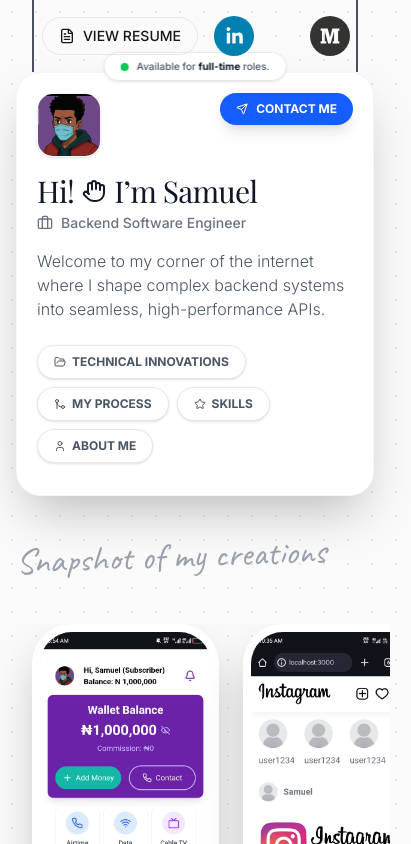
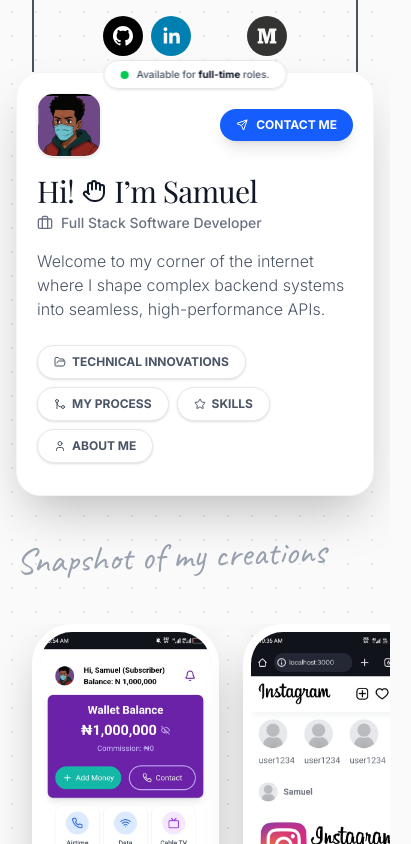
Before and after one commit to samueltuoyo15/Portfolio, a Next.js app: page / in a window 390 px wide. Shown: the top 844 px of the page, 411 px wide, since content can reach past the window. Built offline with nearby package versions, Linux system fonts and the light colour scheme; a web font is replaced by a local one.

Commit message:
feat(profile): update role to full stack developer and add GitHub link

```diff
--- a/app/layout.tsx
+++ b/app/layout.tsx
@@ -18,9 +18,9 @@ const caveat = Caveat({
 });
 
 export const metadata: Metadata = {
-  title: "Samuel Tuoyo | Senior Backend Engineer",
+  title: "Samuel Tuoyo | Full Stack Software Developer",
   description:
-    "Senior Backend Software Engineer specializing in high-concurrency API architecture, NestJS, and secure multi-tenant systems. View my portfolio and projects.",
+    "Full Stack Software Developer specializing in high-concurrency API architecture, NestJS, and secure multi-tenant systems. View my portfolio and projects.",
   keywords: [
     "Samuel Tuoyo",
     "Backend Engineer",
@@ -31,8 +31,8 @@ export const metadata: Metadata = {
     "API Architecture",
   ],
   openGraph: {
-    title: "Samuel Tuoyo | Senior Backend Engineer",
-    description: "Senior Backend Software Engineer specializing in high-concurrency API architecture and secure multi-tenant systems.",
+    title: "Samuel Tuoyo | Full Stack Software Developer",
+    description: "Full Stack Software Developer specializing in high-concurrency API architecture and secure multi-tenant systems.",
     type: "website",
   },
 };
--- a/app/page.tsx
+++ b/app/page.tsx
@@ -215,10 +215,10 @@ export default function Home() {
   };
 
   return (
-    <div className="min-h-screen flex flex-col items-center pb-20 font-sans">
+    <div className="min-h-screen flex flex-col items-center pb-20 font-sans overflow-x-hidden w-full">
       <nav className={`sticky top-0 z-50 w-full flex justify-center transition-all duration-300 ${isScrolled ? "bg-white/60 backdrop-blur-md border-b border-white/20 shadow-sm" : "bg-transparent"}`}>
-        <div className="w-full max-w-6xl px-10 md:px-3 py-4 flex justify-between items-center">
-          <div className="flex items-center gap-3">
+        <div className="w-full max-w-6xl px-10 md:px-3 py-4 flex justify-center md:justify-between items-center">
+          <div className="hidden md:flex items-center gap-3">
             <div className="hidden md:inline-flex w-10 h-10 rounded-full overflow-hidden border border-gray-200 relative">
               <Image
                 src="/avatar.jpg"
@@ -232,13 +232,21 @@ export default function Home() {
           <div className="flex items-center gap-4">
             <button
               onClick={() => setIsResumeOpen(true)}
-              className="flex items-center gap-2 text-sm font-medium hover:opacity-70 transition border border-gray-200 px-4 py-2 rounded-full"
+              className="hidden md:flex items-center gap-2 text-sm font-medium hover:opacity-70 transition border border-gray-200 px-4 py-2 rounded-full"
               aria-label="View Resume"
             >
               <FileText className="w-4 h-4" /> VIEW RESUME
             </button>
 
             <div className="flex gap-2">
+              <SocialIcon
+                url="https://github.com/samueltuoyo15"
+                bgColor="#000"
+                fgColor="#fff"
+                target="_blank"
+                style={{ height: 40, width: 40 }}
+                className="hover:scale-110 transition-transform"
+              />
               <SocialIcon
                 url="https://linkedin.com/in/samuel-tuoyo-8568b62b6"
                 target="_blank"
@@ -267,7 +275,7 @@ export default function Home() {
         <div className="absolute -top-32 left-8 md:left-12 w-0.5 h-32 bg-gray-800/80 z-0"></div>
         <div className="absolute -top-32 right-8 md:right-20 w-0.5 h-32 bg-gray-800/80 z-0"></div>
 
-        <div className="absolute -top-5 left-1/2 -translate-x-1/2 bg-white/90 backdrop-blur border border-gray-200 px-4 py-1.5 rounded-full flex items-center gap-2 shadow-sm z-20">
+        <div className="absolute -top-3 left-1/2 -translate-x-1/2 bg-white/90 backdrop-blur border border-gray-200 px-4 py-1.5 rounded-full flex items-center gap-2 shadow-sm z-20">
           <span className="relative flex h-2 w-2">
             <span className="animate-ping absolute inline-flex h-full w-full rounded-full bg-green-400 opacity-75"></span>
             <span className="relative inline-flex rounded-full h-2 w-2 bg-green-500"></span>
@@ -288,7 +296,7 @@ export default function Home() {
 
             <a
               href="mailto:samueltuoyo9082@gmail.com"
-              className="flex items-center gap-2 bg-blue-600 hover:bg-blue-700 text-white text-xs font-bold px-4 py-2 rounded-full shadow-lg hover:shadow-xl transition transform hover:-translate-y-1"
+              className="flex items-center gap-2 bg-blue-600 hover:bg-blue-700 text-white text-xs font-bold px-4 py-2 rounded-full shadow-lg hover:shadow-xl transition transform hover:-translate-y-1 mt-4 md:mt-0"
             >
               <Send className="w-3 h-3" /> CONTACT ME
             </a>
@@ -300,7 +308,7 @@ export default function Home() {
 
           <div className="flex items-center gap-2 text-gray-500 font-medium mb-4 text-sm">
             <Briefcase className="w-4 h-4" />
-            Backend Software Engineer
+            Full Stack Software Developer
           </div>
 
           <p className="max-w-xl text-base text-gray-600 mb-6 leading-normal font-light">
@@ -444,7 +452,7 @@ export default function Home() {
                 href={article.link}
                 target="_blank"
                 rel="noopener noreferrer"
-                className="relative h-auto aspect-[4/3] w-[320px] md:w-[400px] flex-shrink-0 rounded-[2.5rem] overflow-hidden shadow-xl transition-all duration-300 hover:-translate-y-2 hover:shadow-2xl bg-white border border-gray-100 group flex flex-col active:scale-95"
+                className="relative h-auto aspect-[4/3] w-[320px] md:w-[400px] flex-shrink-0 rounded-3xl overflow-hidden shadow-xl transition-all duration-300 hover:-translate-y-2 hover:shadow-2xl bg-white border border-gray-100 group flex flex-col active:scale-95"
               >
                 <div className="h-fit relative overflow-hidden bg-gray-100">
                   <img
@@ -484,7 +492,7 @@ export default function Home() {
                 {step.icon}
               </div>
               <div className="pb-8 border-b border-gray-300 w-full">
-                <h4 className="font-bold text-gray-900 text-lg mb-2 h-[1.5em]"><TypewriterText text={step.title} speed={15} /></h4>
+                <h4 className="font-bold text-gray-900 text-lg mb-2 min-h-[1.5em]"><TypewriterText text={step.title} speed={15} /></h4>
                 <p className="text-gray-600 leading-relaxed">{step.desc}</p>
               </div>
             </div>
@@ -501,11 +509,11 @@ export default function Home() {
         <div className="bg-[#Fdfcf8] p-6 md:p-12 rounded-sm shadow-xl border border-gray-200 relative rotate-1 max-w-5xl mx-auto">
           <div className="absolute -top-4 left-1/2 -translate-x-1/2 w-32 h-8 bg-yellow-200/80 -rotate-2 shadow-sm"></div>
           <div className="absolute top-10 -right-4 w-8 h-24 bg-yellow-200/80 rotate-3 shadow-sm"></div>
-          <div className="absolute -top-16 -right-2 md:-top-12 md:-right-12 w-32 h-32 md:w-52 md:h-52 bg-white p-2 md:p-3 shadow-xl transform rotate-6 border border-gray-200 z-20 block transition hover:scale-110 hover:rotate-0 duration-300">
+          <div className="absolute -top-4 -right-2 md:-top-12 md:-right-12 w-40 h-40 md:w-52 md:h-52 bg-white p-2 md:p-3 shadow-xl transform rotate-6 border border-gray-200 z-20 block transition hover:scale-110 hover:rotate-0 duration-300">
             <div className="relative w-full h-full bg-gray-800 overflow-hidden filter sepia-[.2]">
               <Image src="/laptop.jpg" alt="My Workstation" fill className="object-cover" />
             </div>
-            <div className="absolute -top-4 left-1/2 -translate-x-1/2 w-4 md:w-6 h-12 md:h-16 bg-[#eecd86] opacity-90 shadow-sm transform -rotate-2"></div>
+            <div className="absolute -top-16 left-1/2 -translate-x-1/2 w-4 md:w-6 h-24 md:h-16 bg-[#eecd86] opacity-90 shadow-sm transform -rotate-2"></div>
           </div>
 
           <div className="flex flex-col md:flex-row gap-8">
@@ -525,7 +533,7 @@ export default function Home() {
 
             <div className="w-full md:w-2/3 md:pr-16">
               <p className="text-gray-700 leading-loose font-serif text-lg mb-6">
-                Hi, My name is <strong className="text-black">Samuel Tuoyo</strong>. I'm a Backend Software Engineer with years of experience crafting high-performance digital systems.
+                Hi, My name is <strong className="text-black">Samuel Tuoyo</strong>. I'm a Full Stack Software Developer with years of experience crafting high-performance digital systems.
               </p>
               <p className="text-gray-600 mb-6 font-sans">
                 I focus on creating seamless APIs that solve real problems. When I'm not coding, you'll catch me exploring new tech, optimizing database queries.
@@ -547,6 +555,7 @@ export default function Home() {
                   <h4 className="font-sans font-bold text-gray-900 text-lg mb-6 -mt-2">My Skillsets include:</h4>
 
                   <ul className="space-y-1 list-none ml-2">
+                    <li className="flex items-center gap-3"><span className="text-green-600 font-bold text-xl">✓</span> Frontend: Next.js, React, Tailwind CSS</li>
                     <li className="flex items-center gap-3"><span className="text-green-600 font-bold text-xl">✓</span> Backend: Node.js (NestJS, Express), WebSockets, SSE</li>
                     <li className="flex items-center gap-3"><span className="text-green-600 font-bold text-xl">✓</span> Desktop: Electron JS</li>
                     <li className="flex items-center gap-3"><span className="text-green-600 font-bold text-xl">✓</span> DB & Caching: PostgreSQL, MongoDB, Redis, SQLite, BullMQ</li>
@@ -583,7 +592,7 @@ export default function Home() {
         <div className="bg-[#111] text-white rounded-3xl p-12 relative overflow-hidden">
           <div className="absolute inset-0 opacity-20" style={{ backgroundImage: "radial-gradient(#4b5563 1px, transparent 1px)", backgroundSize: "20px 20px" }}></div>
           <div className="relative z-10">
-            <h2 className="font-serif text-3xl md:text-5xl mb-6">Ready to scale your backend?</h2>
+            <h2 className="font-serif text-3xl md:text-5xl mb-6">Ready to scale your platform?</h2>
             <p className="text-gray-400 mb-8 max-w-lg mx-auto">Let's build something robust, secure, and scalable. I am currently available for new opportunities.</p>
             <a href="mailto:samueltuoyo9082@gmail.com" className="inline-flex items-center gap-2 bg-white text-black font-bold px-8 py-4 rounded-full hover:scale-105 transition">
               Let's Talk <Rocket className="w-5 h-5" />
```
